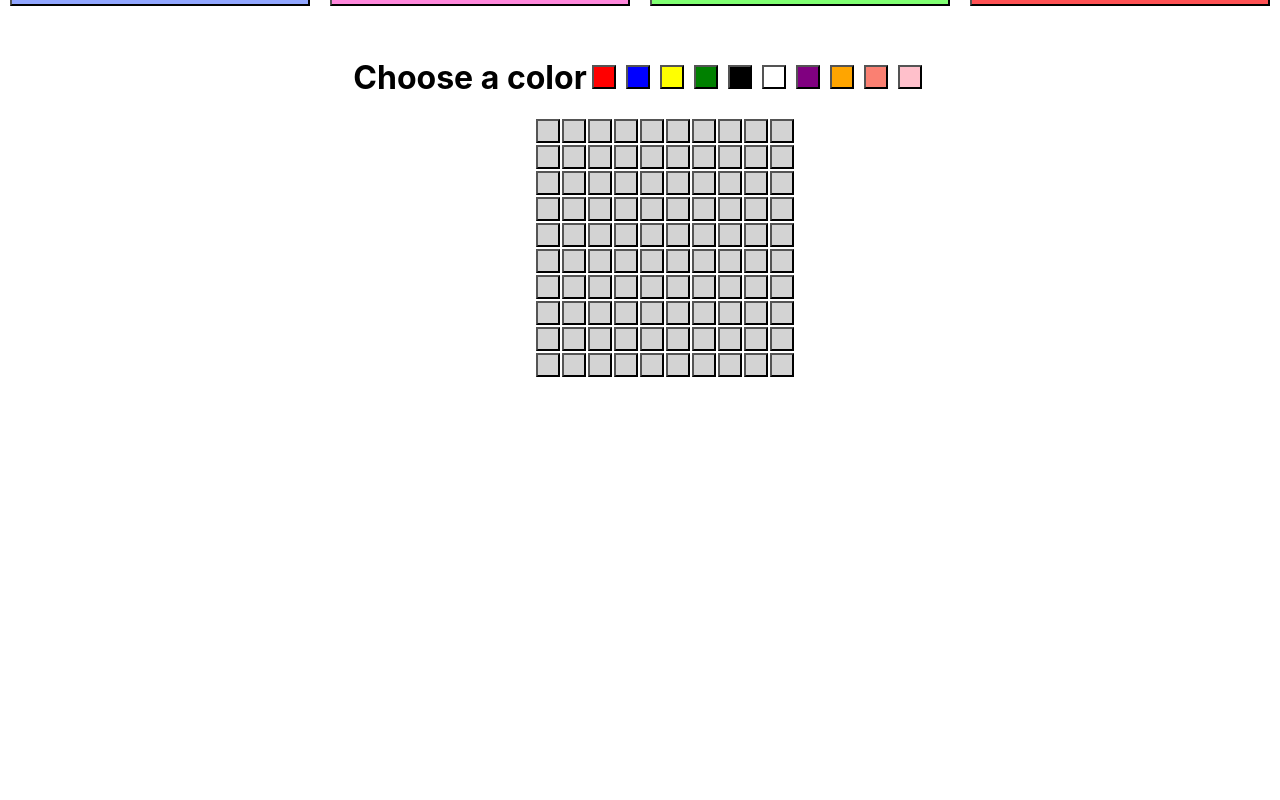
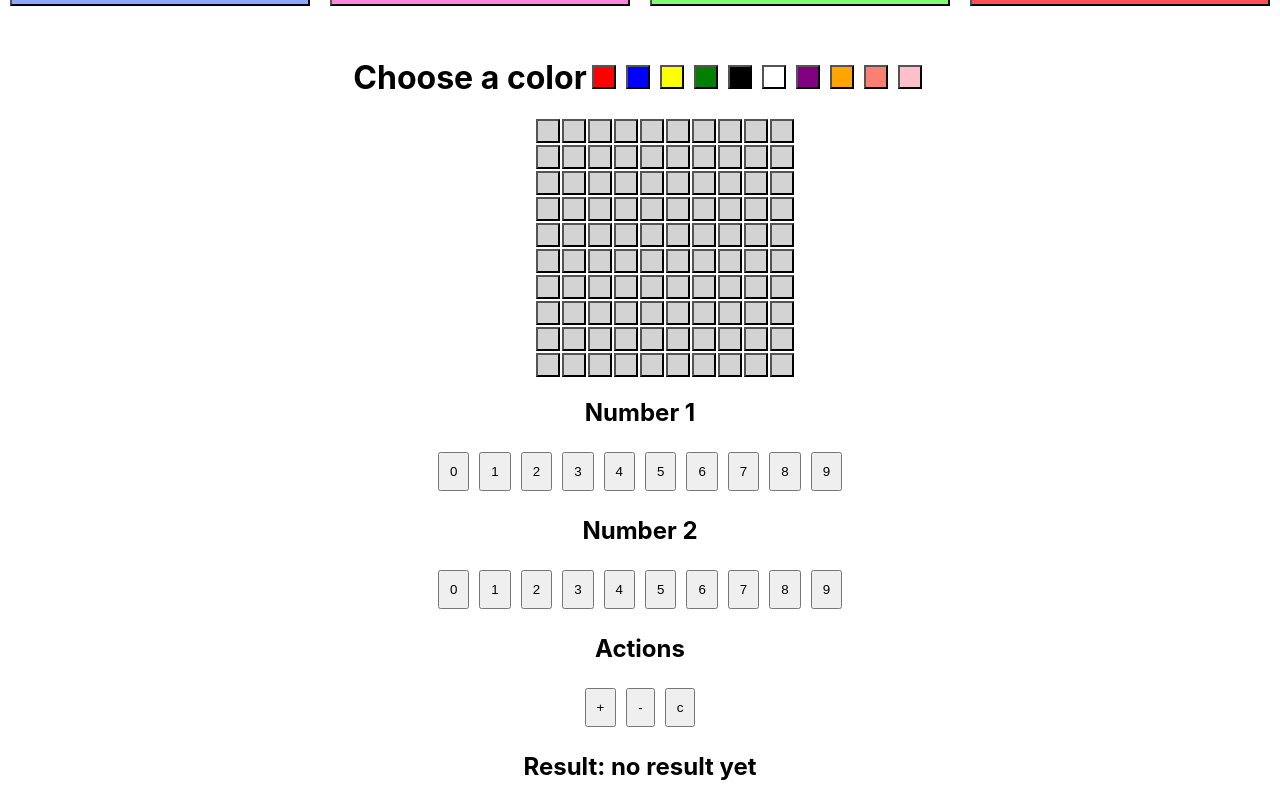
Before and after one commit to Lakorthus/exercises, a React (Create React App) app: page / in a window 1280 px wide. Shown: the part 1695-2495 px from the top of the page. Before the commit the page ends 2073 px from the top, so only its background shows below. Built offline with nearby package versions, Linux system fonts and the light colour scheme; no server answers.

Commit message:
simple calculator

```diff
--- /dev/null
+++ b/src/09-simple-calculator/simple-calculator.jsx
@@ -0,0 +1,55 @@
+import React from 'react'
+import { useReducer } from 'react'
+
+const initialState = {
+  num1: 0,
+  num2: 0,
+  result: 'no result yet'
+}
+
+function reducer (state, action) {
+  if (action.type === 'SET_NUM_ONE') return { ...state, num1: action.number }
+  if (action.type === 'SET_NUM_TWO') return { ...state, num2: action.number }
+  if (action.type === 'ADD') return { ...state, result: state.num1 + state.num2 }
+  if (action.type === 'SUBTRACT') return { ...state, result: state.num1 - state.num2 }
+  if (action.type === 'CLEAR') return initialState
+}
+
+export default function SimpleCalculator () {
+  const [state, dispatch] = useReducer(reducer, initialState)
+
+  const numbers = [0, 1, 2, 3, 4, 5, 6, 7, 8, 9]
+  return (
+    <div>
+      <div>
+        <h2>Number 1</h2>
+        {numbers.map(number => (
+          <button
+            key={number}
+            onClick={() => dispatch({ type: 'SET_NUM_ONE', number })}
+          >
+            {number}
+          </button>))}
+      </div>
+      <div>
+        <h2>Number 2</h2>
+        {numbers.map(number => (
+          <button
+            key={number}
+            onClick={() => dispatch({ type: 'SET_NUM_TWO', number })}
+          >
+            {number}
+          </button>))}
+      </div>
+      <div>
+        <h2>Actions</h2>
+        <button onClick={() => dispatch({ type: 'ADD' })}>+</button>
+        <button onClick={() => dispatch({ type: 'SUBTRACT' })}>-</button>
+        <button onClick={() => dispatch({ type: 'CLEAR' })}>c</button>
+      </div>
+      <div>
+        <h2>Result: {state.result}</h2>
+      </div>
+    </div>
+  )
+}
--- a/src/App.js
+++ b/src/App.js
@@ -7,6 +7,7 @@
 import ToggleWindowEvent from "./06-add-window-event/toggle-window-event";
 import ColorPicker from "./07-color-picker/color-picker";
 import PixelArt from "./08-pixel-art/pixel-art";
+import SimpleCalculator from "./09-simple-calculator/simple-calculator";
 
 function App() {
   return (
@@ -19,6 +20,7 @@
       <ToggleWindowEvent/>
       <ColorPicker/>
       <PixelArt/>
+      <SimpleCalculator/>
     </div>
 
   );
```
